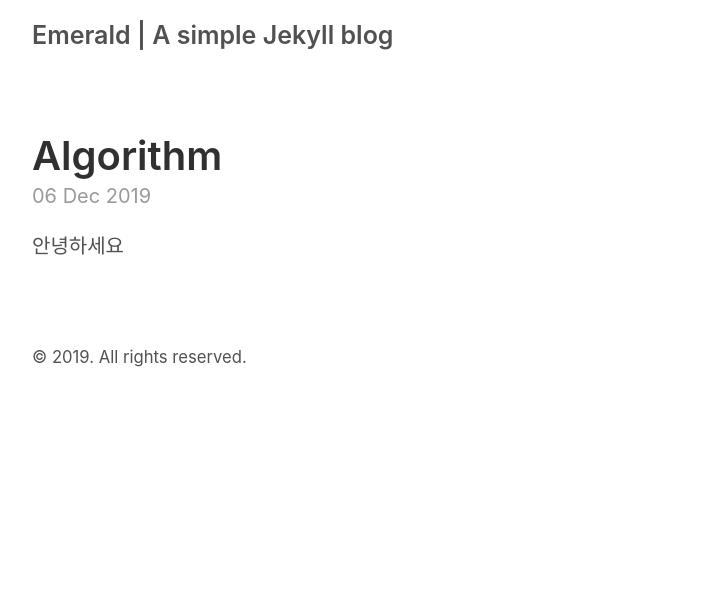
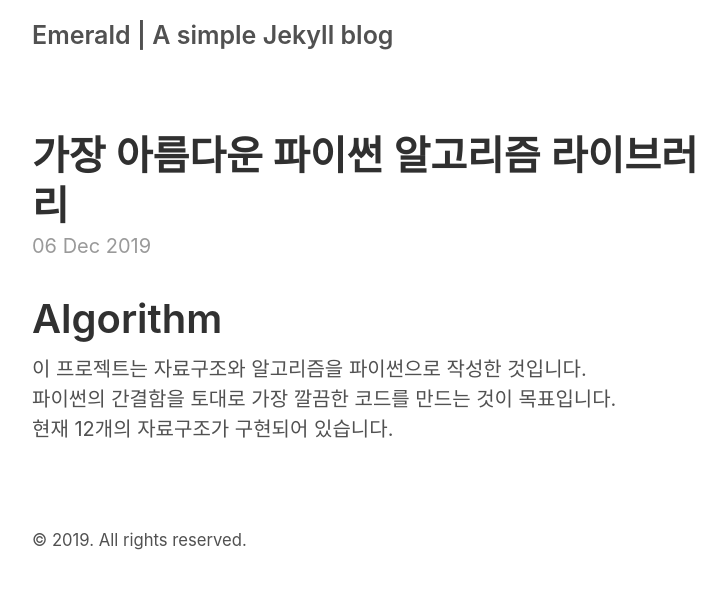
Before and after one commit to 19-2-SKKU-OSS/2019-2-OSS-L7, a Jekyll site: the page built from _posts/2019-12-06-introduction.html, in a window 1280 px wide. Shown: the top 589 px of the page, without its empty margins (258-984 px from the left). Built offline with Jekyll 4.4.1, drawn with Linux system fonts in a browser that asks for light colours.

Commit message:
[Edit] Add descriptions

```diff
--- a/_posts/2019-12-06-introduction.html
+++ b/_posts/2019-12-06-introduction.html
@@ -1,8 +1,13 @@
 ---
 layout: post
-title: Algorithm
+title: 가장 아름다운 파이썬 알고리즘 라이브러리
 ---
 
 <body>
-    안녕하세요
+    <h1>Algorithm</h1>
+    <p>
+        이 프로젝트는 자료구조와 알고리즘을 파이썬으로 작성한 것입니다. <br>
+        파이썬의 간결함을 토대로 가장 깔끔한 코드를 만드는 것이 목표입니다. <br>
+        현재 12개의 자료구조가 구현되어 있습니다. <br>
+    </p>
 </body>
```
